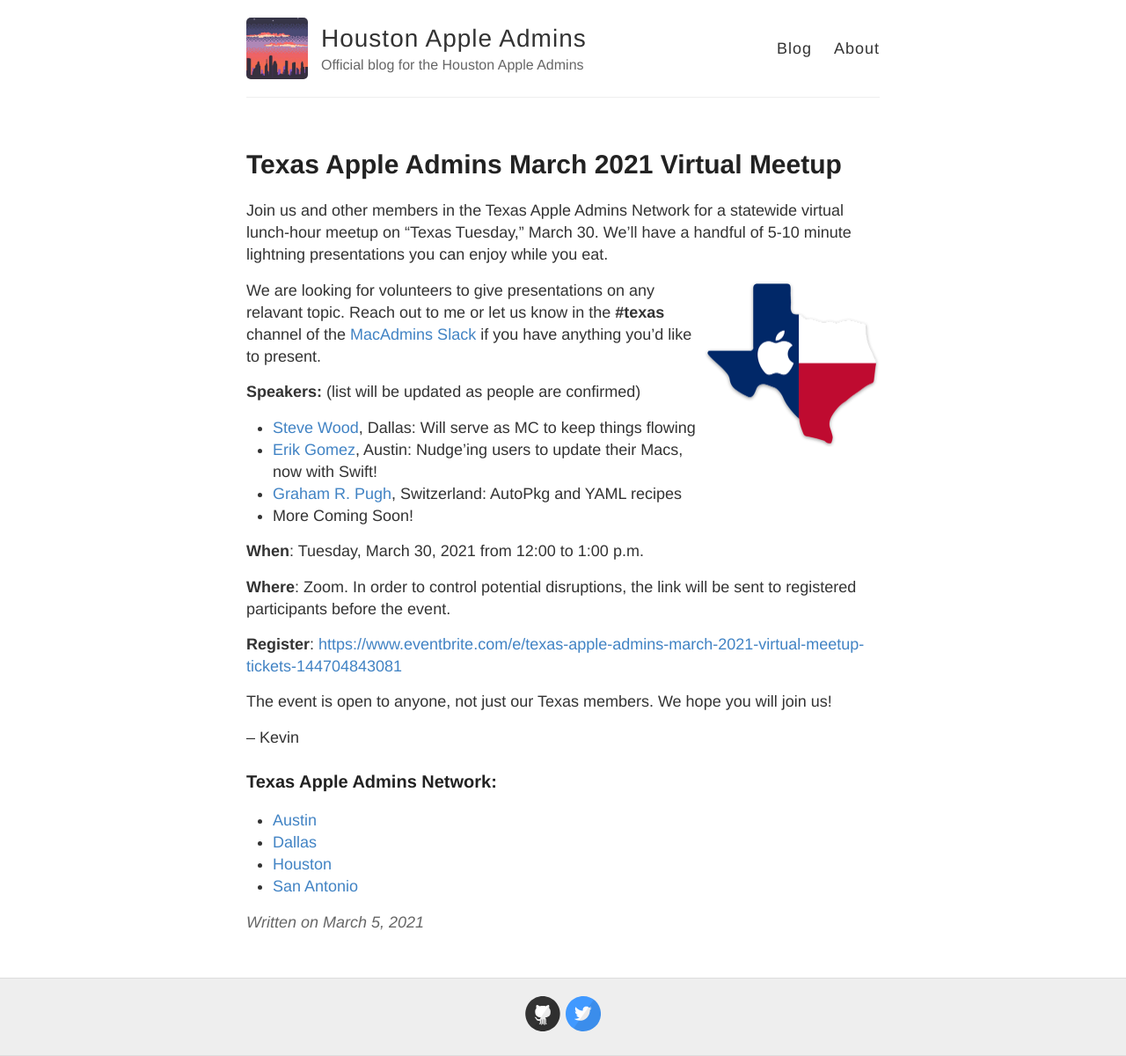
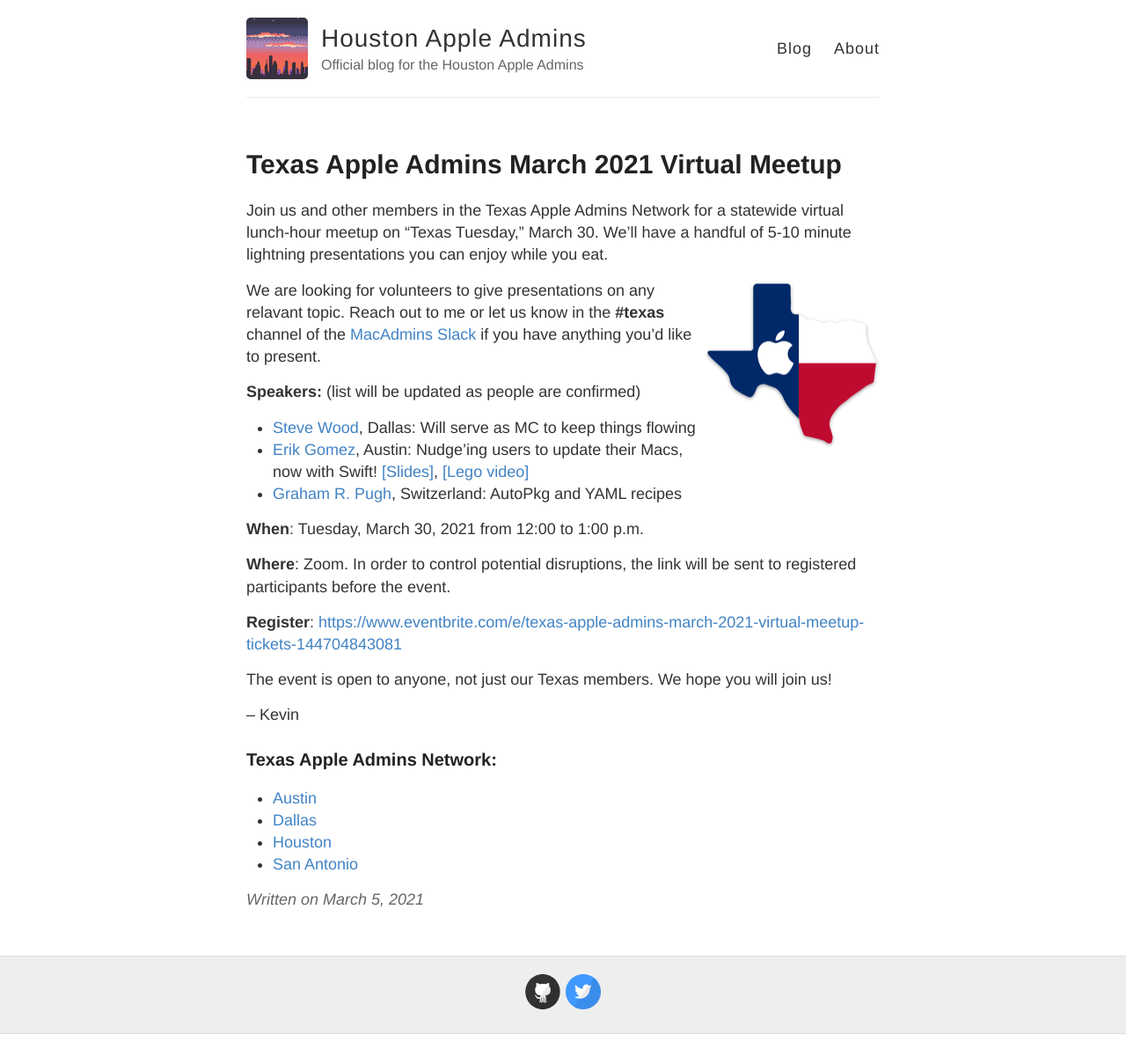
Before and after one commit to houstonappleadmins/houstonappleadmins.github.io, a Jekyll site: the page built from _posts/2021-03-05-Mar2021-TexasAppleAdminsVirtual.md, in a window 1280 px wide. Shown: the whole page at 88% size. Built offline with Jekyll 4.4.1, drawn with Linux system fonts in a browser that asks for light colours; our own code applies the rules of GitHub Pages for plain Markdown files; after the commit the page ends 1175 px from its top, so only the background shows below that.

Commit message:
Update 2021-03-05-Mar2021-TexasAppleAdminsVirtual.md
Added Erik's slides.

```diff
--- a/_posts/2021-03-05-Mar2021-TexasAppleAdminsVirtual.md
+++ b/_posts/2021-03-05-Mar2021-TexasAppleAdminsVirtual.md
@@ -12,9 +12,8 @@
 **Speakers:** (list will be updated as people are confirmed)
 
 * [Steve Wood](https://geekygordo.com), Dallas: Will serve as MC to keep things flowing
-* [Erik Gomez](https://blog.eriknicolasgomez.com), Austin: Nudge'ing users to update their Macs, now with Swift!
+* [Erik Gomez](https://blog.eriknicolasgomez.com), Austin: Nudge'ing users to update their Macs, now with Swift! [[Slides]](https://blog.eriknicolasgomez.com/media/pdf/nudge_swift_texas_macadmins_03_2021.pdf), [[Lego video]](https://www.youtube.com/watch?v=hhetHevnoWI)
 * [Graham R. Pugh](https://grahamrpugh.com), Switzerland: AutoPkg and YAML recipes
-* More Coming Soon!
 
 **When**: Tuesday, March 30, 2021 from 12:00 to 1:00 p.m.
 
```
